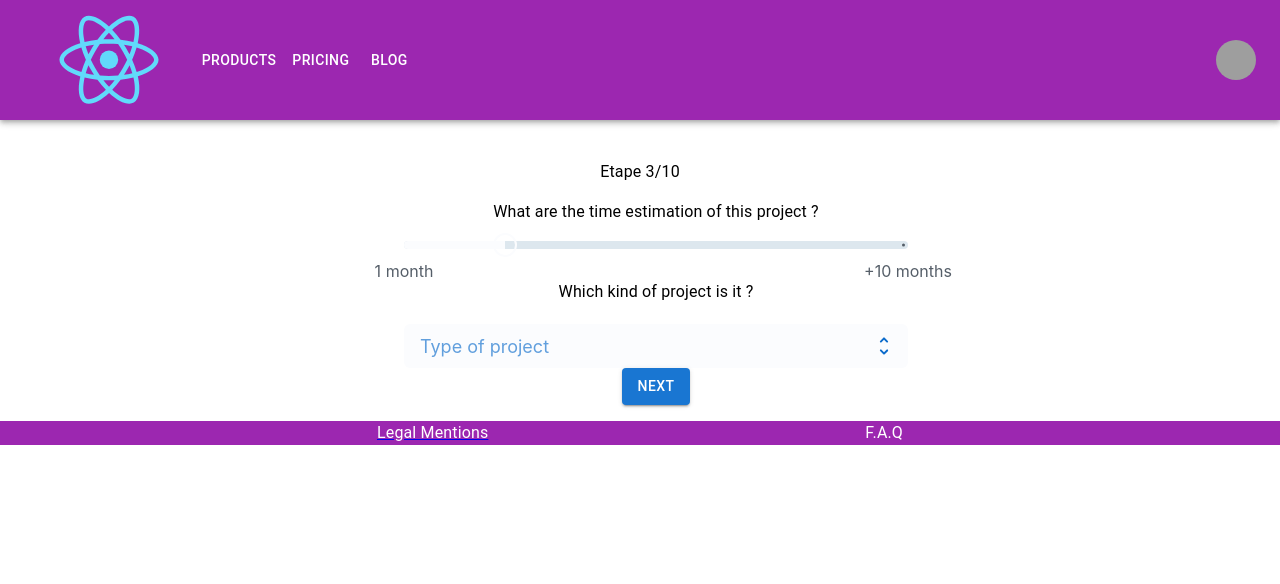
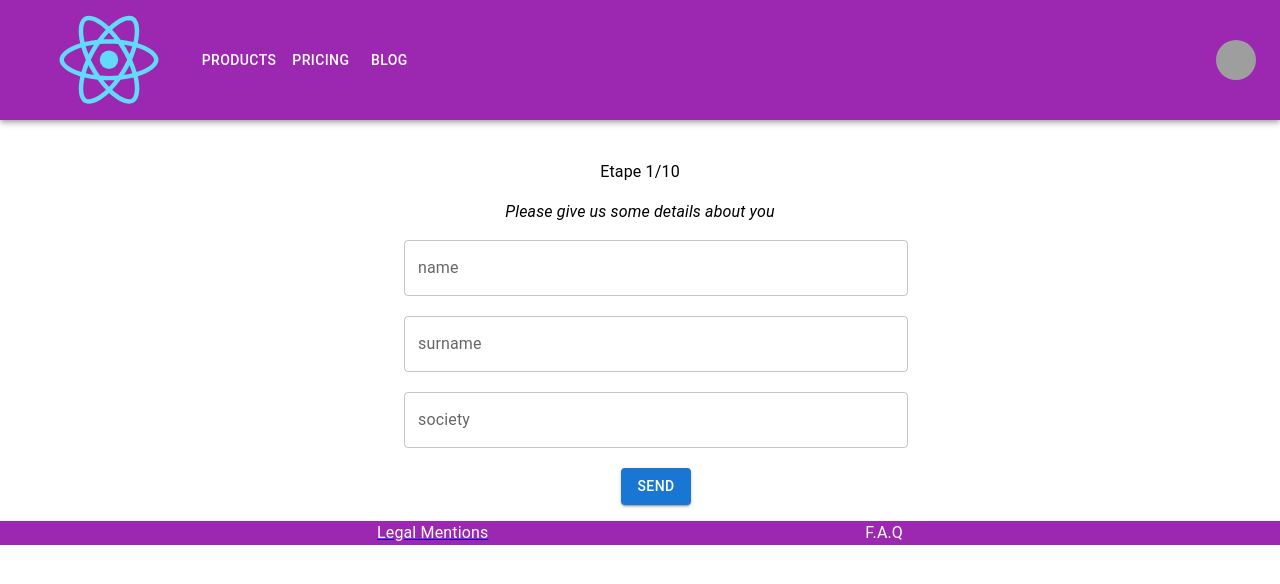
Before and after one commit to MarthL/survey, a React (Create React App) app: page / in a window 1280 px wide. Shown: the top 584 px of the page. Built offline with nearby package versions, Linux system fonts and the light colour scheme; grey boxes are pictures that could not be loaded.

Commit message:
setup before particlets integration

```diff
--- a/src/components/Stepper/StepperComponent.tsx
+++ b/src/components/Stepper/StepperComponent.tsx
@@ -13,7 +13,7 @@ import { Step3 } from './Step3';
 
 export function StepperComponent(props: any): JSX.Element {
 
-  const [count, setCount] = useState(3); // set to 1 by default, change for debug
+  const [count, setCount] = useState(1); // set to 1 by default, change for debug
   const maxCount: any = 10;
 
   return(
```
